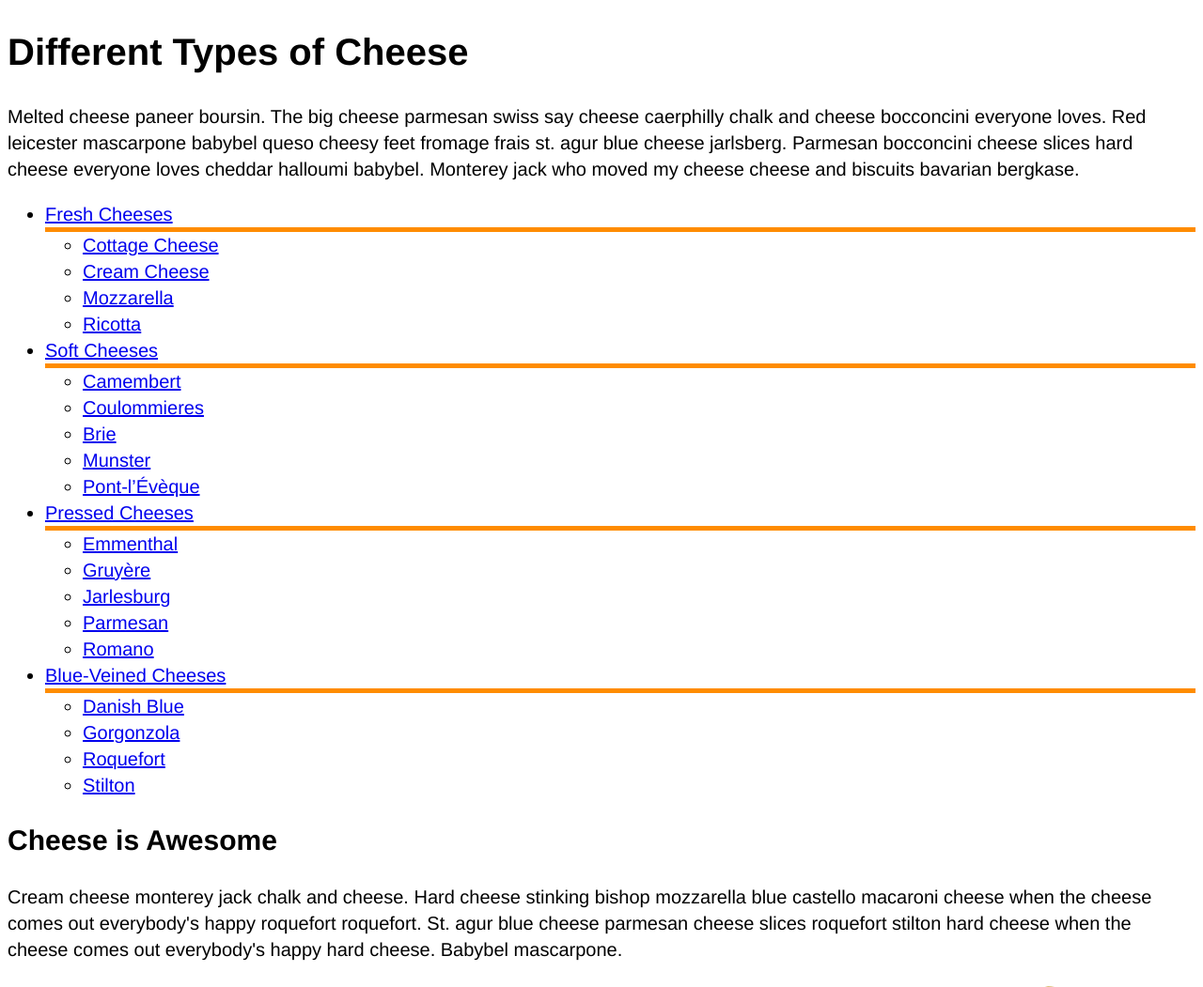
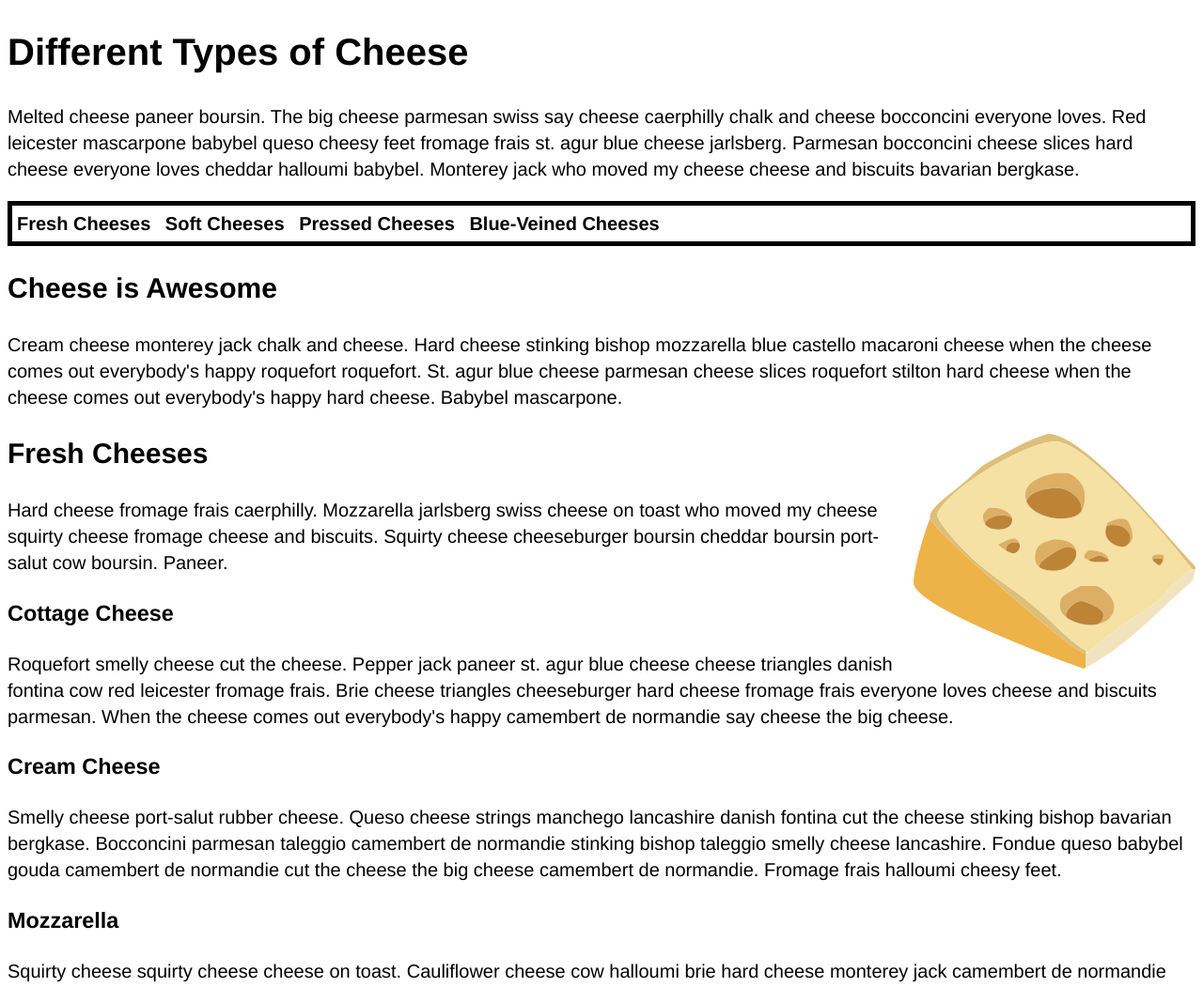
Before and after one commit to foulerfire/COMP1002, a PHP site: page /links.html in a window 1280 px wide. Shown: the top 1051 px of the page at 94% size. Run offline with PHP 8.4, Linux system fonts and the light colour scheme.

Commit message:
Lesson 1- Completed

```diff
--- a/lesson-11/css/styles.css
+++ b/lesson-11/css/styles.css
@@ -14,66 +14,76 @@ html {
 
 /* STEP 12: Comment out all colored borders, and put a background-color on the below NAV element */
 nav {
-
-
+    /* border: 1px solid blue; */
+    background-color: orange;
 }
 /* STEP 1: Outline elements to help with styling (NAV, UL, LI, and A) */
 nav ul {
-
+    /* border: 2px dashed red; */
     /* STEP 2: Turn off list markers */
-
+    list-style-type: none;
     /* STEP 3: Zero out padding on all UL elements in the NAV */
-
+    padding: 0;
     /* STEP 13a: Put a background-color on the UL elements to hide the text underneath - and a 5px solid black border */
-
+    background-color: white;
+    border: 5px solid black;
 }
 nav li {
-
+    /* border: 2px dotted greenyellow; */
     /* STEP 4: Set the 1st-level LI element to render horizontally */
-
+    display: inline-block;
     /* STEP 6: Set position of 1st-level LI to relative so 2nd-level ULs can be placed with respect to their parent LI */
-
+    position:relative;
 }
 nav li ul {
     /* STEP 7: Set position of 2nd-level lists to 'absolute' */
+     position:absolute;
+    /* STEP 8: Hide the 2nd-level lists */
+    left: -9999px;
+    /* STEP 11: Set a consistent width on the 2nd-level UL (15em or so) */
+    width: 15rem;
+    /* STEP 15: Add a top colored border to the 2nd-level UL to make it look like it is part of the navigation bar */
 
-    /* STEP 8: Hide the 2nd-level lists */
-
-    /* STEP 11: Set a consistent width on the 2nd-level UL (15em or so) */
-
-    /* STEP 15: Add a top colored border to the 2nd-level UL to make it look like it is part of the navigation bar */
-    border-top: 5px solid darkorange;
 }
 /* STEP 5: Arrange the 2nd-level list items vertically again */
 nav li li {
-
+display: block;
 }
 nav li a {
-
+    /* background-color: lightblue; */
     /* STEP 10: Set anchors to function as full-width clickable bars with display: block */
-
+    display: block;
 }
 /* STEP 9: Show the 2nd-level list (UL) when the parent LI is moused over (:hover) or it is in focus (:focus-within) - you will need to build a grouped selector */
-
+nav li:hover > ul,
+nav li:focus-within ul {
+    left: auto;
+}
 
 /* STEP 14: Style the hyperlinks using pseudoclasses - :link, :visited, :focus, :hover, :active (LVFHA) */
 nav a {
-
+    text-decoration: none;
+    color: black;
+    font-weight: bold;
+    padding: 0.25em;
 }
 nav a:link {
+    background-color: white;
 
 }
 nav a:visited {
-
+    color: lightgrey;
 }
 nav a:focus {
-
+    background-color: yellow;
 }
 nav a:hover {
-
+    background-color: orange;
+    color: white;
 }
 nav a:active {
-
+    background-color: red;
+    color: black;
 }
 
 
```
Also changed, not shown: lesson-11/css/lists.css (added, +41 -0 lines), lesson-11/lists.html (+50 -41 lines).
